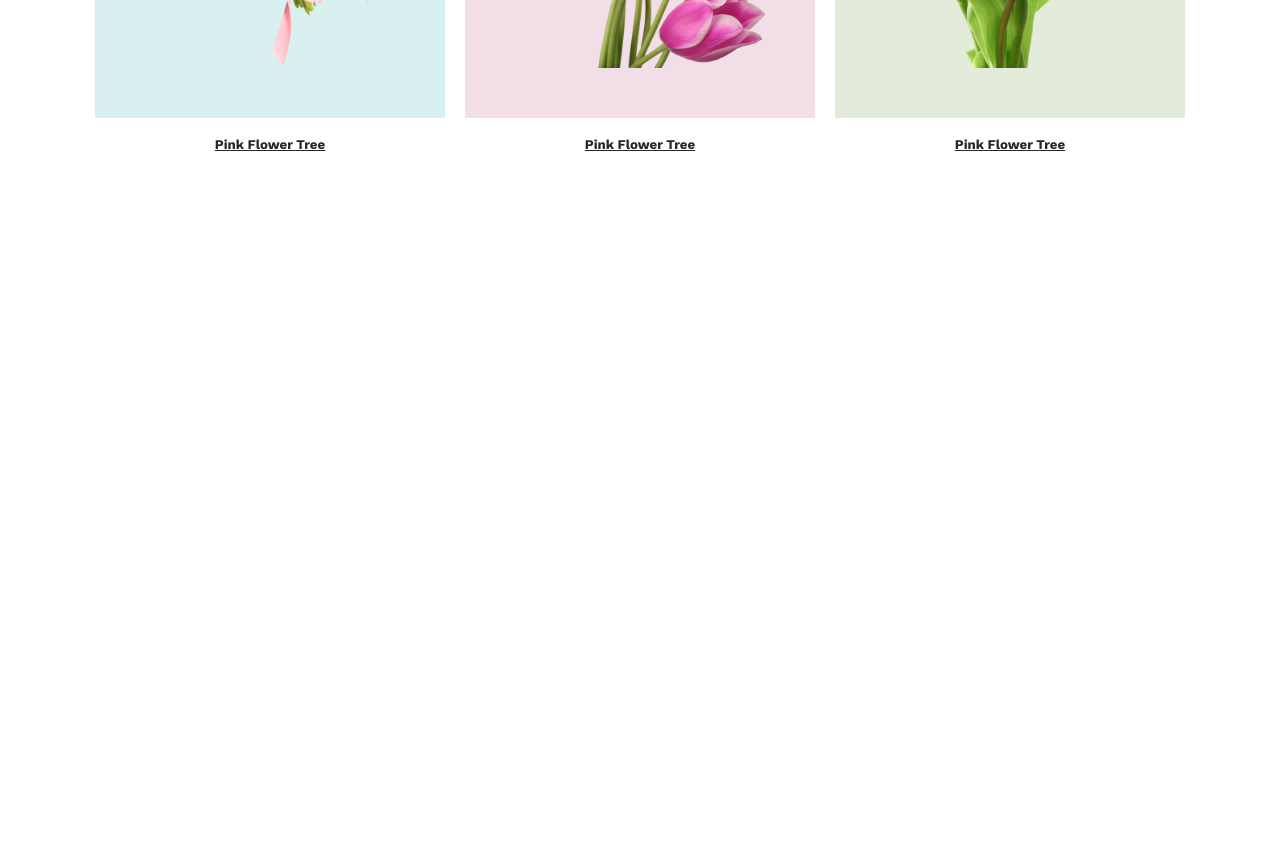
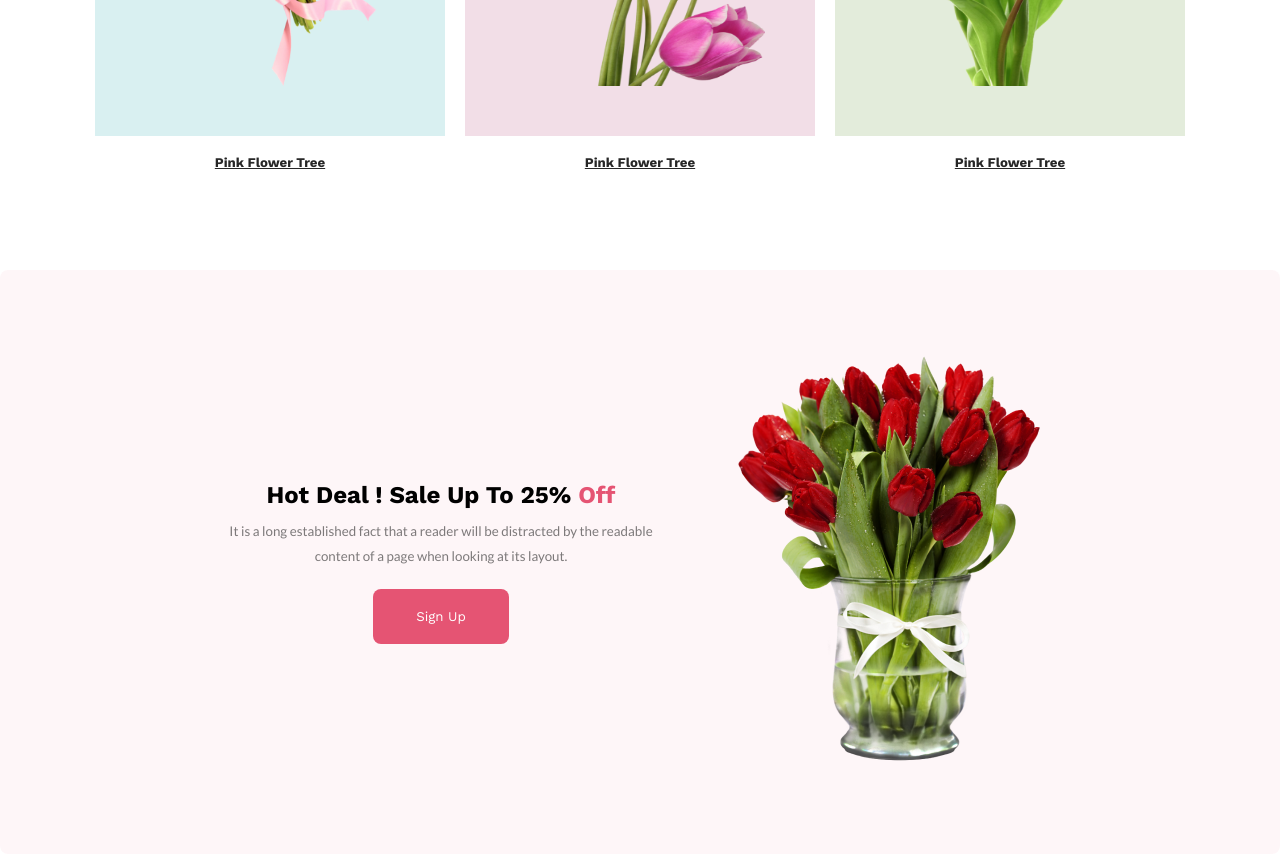
Before and after one commit to Saeedullah15/flower-shop, a plain HTML site: page index.html in a window 1280 px wide. Shown: the part 1042-1896 px from the top of the page. Before the commit the page ends 1294 px from the top, so only its background shows below. Drawn offline with nearby package versions, Linux system fonts and the light colour scheme; a web font is replaced by a local one.

Commit message:
hot deal section done

```diff
--- a/index.html
+++ b/index.html
@@ -24,7 +24,8 @@
                     <h1>part of your life.</h1>
                 </div>
                 <small class="small-text">It is a long established fact that a reader will be distracted by the readable
-                    content of a page when looking at its layout. The point of using Lorem Ipsum is
+                    <br>
+                    content of a page when looking at its layout. The point of using Lorem Ipsum is <br>
                     that it has a more-or-less normal distribution of letters.
                 </small>
                 <button class="button1">Shop Now</button>
@@ -60,6 +61,23 @@
                 </div>
             </div>
         </section>
+
+        <!-- hot deal section -->
+        <section class="hot-deal">
+            <div class="hot-deal-text">
+                <h2>Hot Deal ! Sale Up To 25% <span class="highlighter-1">Off</span></h2>
+                <small class="small-text">
+                    It is a long established fact that a reader will be distracted by the readable <br> content of a
+                    page
+                    when looking at its
+                    layout.
+                </small>
+                <button class="button1">Sign Up</button>
+            </div>
+            <div>
+                <img src="images/pngwing 8.png" alt="">
+            </div>
+        </section>
     </main>
     <footer>
 
--- a/style.css
+++ b/style.css
@@ -44,6 +44,7 @@
     color: rgba(39, 39, 39, 0.60);
     margin-bottom: 20px;
     font-family: Lato;
+    line-height: 25px;
 }
 
 .button1 {
@@ -52,6 +53,12 @@
     border: none;
     padding: 20px 43px;
     color: white;
+    display: block;
+}
+
+.button1:hover {
+    background: #df2d54;
+    cursor: pointer;
 }
 
 /* featured flower section styles */
@@ -106,3 +113,31 @@
     background: rgba(71, 125, 17, 0.15);
     padding: 100px 50px 50px;
 }
+
+/* hot deal section styles */
+
+.highlighter-1 {
+    color: #E55473;
+}
+
+.hot-deal {
+    border-radius: 8px;
+    background: rgba(229, 84, 115, 0.05);
+    display: flex;
+    justify-content: center;
+    align-items: center;
+    gap: 80px;
+    padding: 80px 0px;
+}
+
+.hot-deal-text {
+    text-align: center;
+}
+
+.hot-deal-text h2 {
+    margin-bottom: 10px;
+}
+
+.hot-deal-text button {
+    margin: 0 auto;
+}
```
